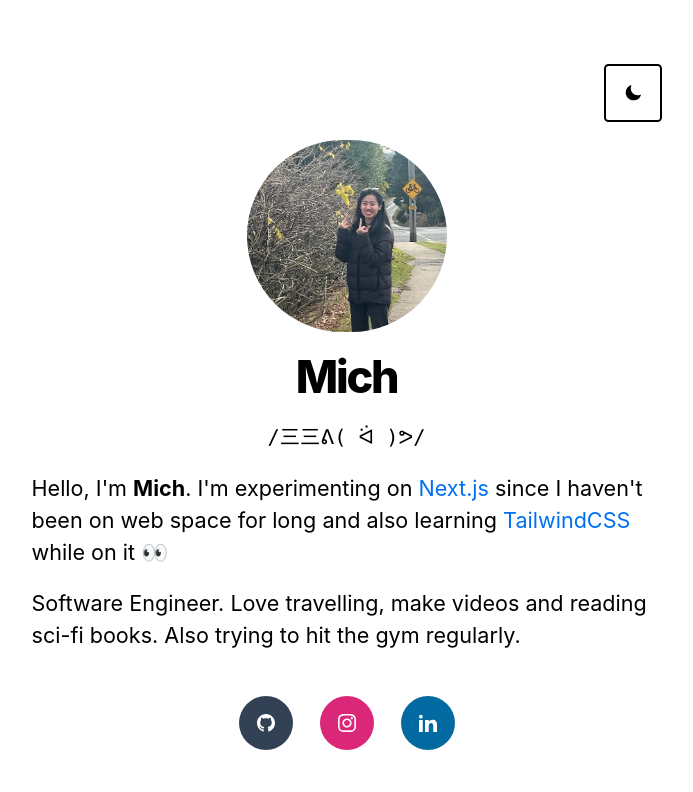
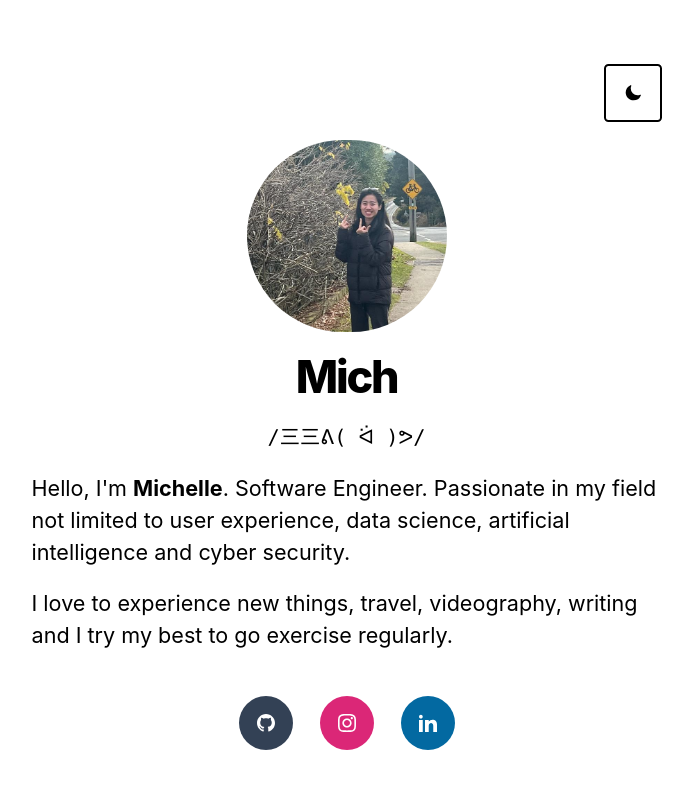
Before and after one commit to michtnt/next-tailwind-website, a Next.js app: page / in a window 1280 px wide. Shown: the top 792 px of the page, without its empty margins (280-973 px from the left). Built offline with nearby package versions, Linux system fonts and the light colour scheme.

Commit message:
Update index.tsx

```diff
--- a/pages/index.tsx
+++ b/pages/index.tsx
@@ -16,15 +16,11 @@ export default function Home({ posts }) {
           <code className="code-block">/三三ᕕ( ᐛ )ᕗ/</code>
         </center>
         <h5>
-          Hello, I'm <b>Mich</b>. I'm experimenting on{" "}
-          <a href="https://nextjs.org">Next.js</a> since I haven't been on web
-          space for long and also learning{" "}
-          <a href="https://tailwindcss.com/">TailwindCSS</a> while on it 👀
+          Hello, I'm <b>Michelle</b>. Software Engineer. Passionate in my field not limited to user experience, data science, artificial intelligence and cyber security.
         </h5>
 
         <h5>
-          Software Engineer. Love travelling, make videos and reading sci-fi
-          books. Also trying to hit the gym regularly.
+          I love to experience new things, travel, videography, writing and I try my best to go exercise regularly.
         </h5>
 
         <section className="space-x-6 flex justify-center pt-6">
```
